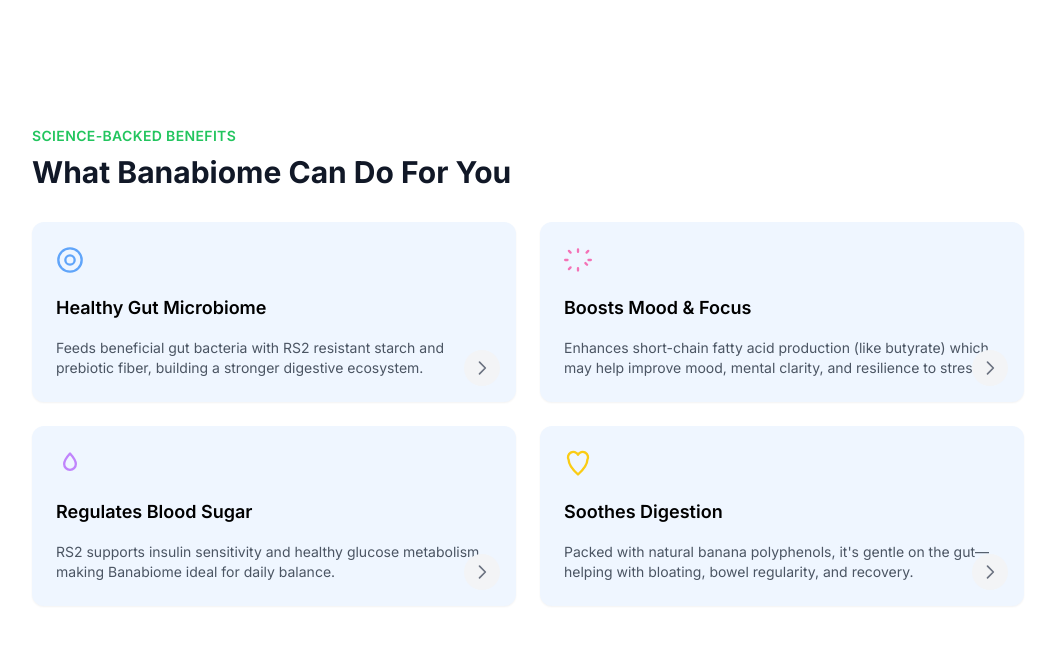
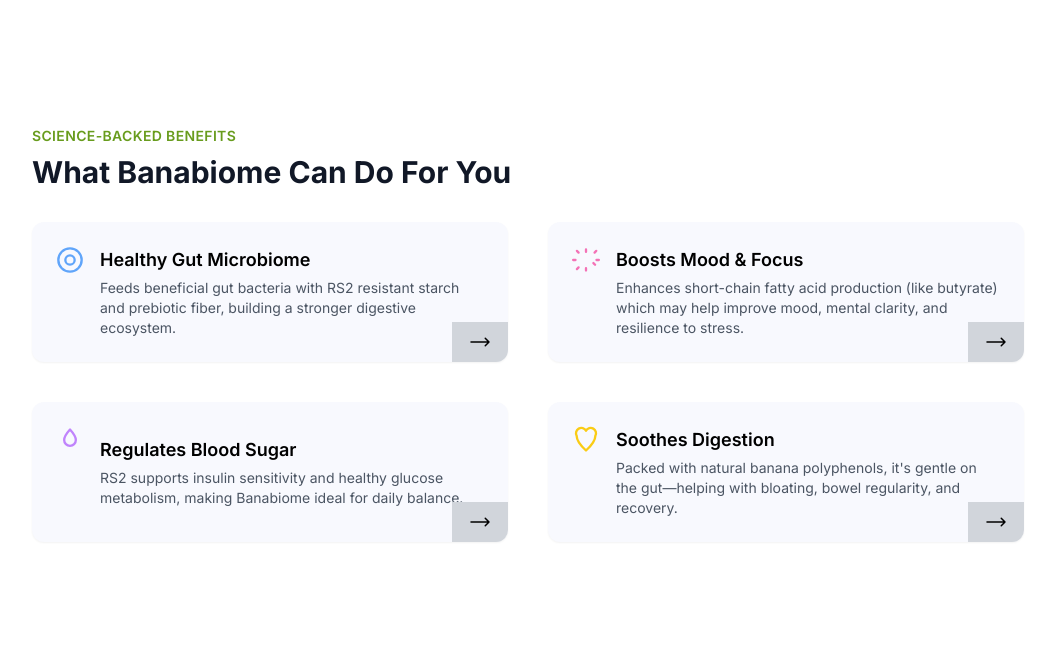
Before and after one commit to kynttt/Banabiome, a Vue app: page / in a window 1280 px wide. Shown: the part 1242-1898 px from the top of the page, without its empty margins (112-1167 px from the left). Built offline with nearby package versions, Linux system fonts and the light colour scheme; a web font is replaced by a local one.

Commit message:
enhanced benefits section

```diff
--- a/src/components/home/BenefitCard.vue
+++ b/src/components/home/BenefitCard.vue
@@ -1,10 +1,19 @@
 <template>
-  <div class="bg-blue-50 rounded-xl p-6 flex flex-col gap-3 shadow-sm relative">
-    <span class="inline-block mb-2" v-html="iconSvg"></span>
-    <h3 class="font-semibold text-lg mb-1">{{ title }}</h3>
-    <p class="text-gray-600 text-sm flex-1">{{ description }}</p>
-    <button class="absolute bottom-4 right-4 bg-gray-100 hover:bg-gray-200 rounded-full p-2 transition-colors">
-      <svg xmlns="http://www.w3.org/2000/svg" fill="none" viewBox="0 0 24 24" stroke="currentColor" class="w-5 h-5 text-gray-500"><path stroke-linecap="round" stroke-linejoin="round" stroke-width="2" d="M9 5l7 7-7 7" /></svg>
+  <div class="bg-benCard rounded-xl p-6 shadow-sm relative grid grid-cols-[auto,1fr] gap-4 items-center min-h-32">
+    <!-- Icon column -->
+    <div class="flex flex-col items-center justify-start h-full">
+      <span class="inline-block" v-html="iconSvg"></span>
+    </div>
+    <!-- Text column -->
+    <div class="flex  flex-col justify-center h-full">
+      <h3 class="font-semibold text-lg mb-1">{{ title }}</h3>
+      <p class="text-gray-600 text-sm">{{ description }}</p>
+    </div>
+    <!-- Button (placed at bottom right of card) -->
+    <button class="absolute bottom-0 right-0 bg-gray-300 hover:bg-gray-200 px-4 py-2 transition-colors rounded-br-xl">
+      <svg xmlns="http://www.w3.org/2000/svg" fill="none" viewBox="0 0 24 24" stroke-width="1.5" stroke="currentColor" class="w-6 h-6">
+        <path stroke-linecap="round" stroke-linejoin="round" d="M17.25 8.25 21 12m0 0-3.75 3.75M21 12H3" />
+      </svg>
     </button>
   </div>
 </template>
--- a/src/components/home/BenefitsSection.vue
+++ b/src/components/home/BenefitsSection.vue
@@ -1,9 +1,9 @@
 <template>
   <section class="py-16 bg-white">
     <div class="max-w-5xl mx-auto px-4">
-      <p class="text-green-500 text-sm font-semibold mb-2 tracking-wide">SCIENCE-BACKED BENEFITS</p>
+      <p class="text-primary text-sm font-semibold mb-2 tracking-wide">SCIENCE-BACKED BENEFITS</p>
       <h2 class="text-2xl md:text-3xl font-bold text-gray-900 mb-8">What Banabiome Can Do For You</h2>
-      <div class="grid grid-cols-1 md:grid-cols-2 gap-6">
+      <div class="grid grid-cols-1 md:grid-cols-2 gap-10">
         <BenefitCard
           icon="gut"
           title="Healthy Gut Microbiome"
--- a/tailwind.config.js
+++ b/tailwind.config.js
@@ -11,6 +11,7 @@
         primary: '#689C1D',
         secondary: '#F8EC58',
         accent: '#F8F9FE',
+        benCard: '#F8F9FE',
       },
       fontFamily: {
         // Add your custom fonts here based on the Figma design
```
